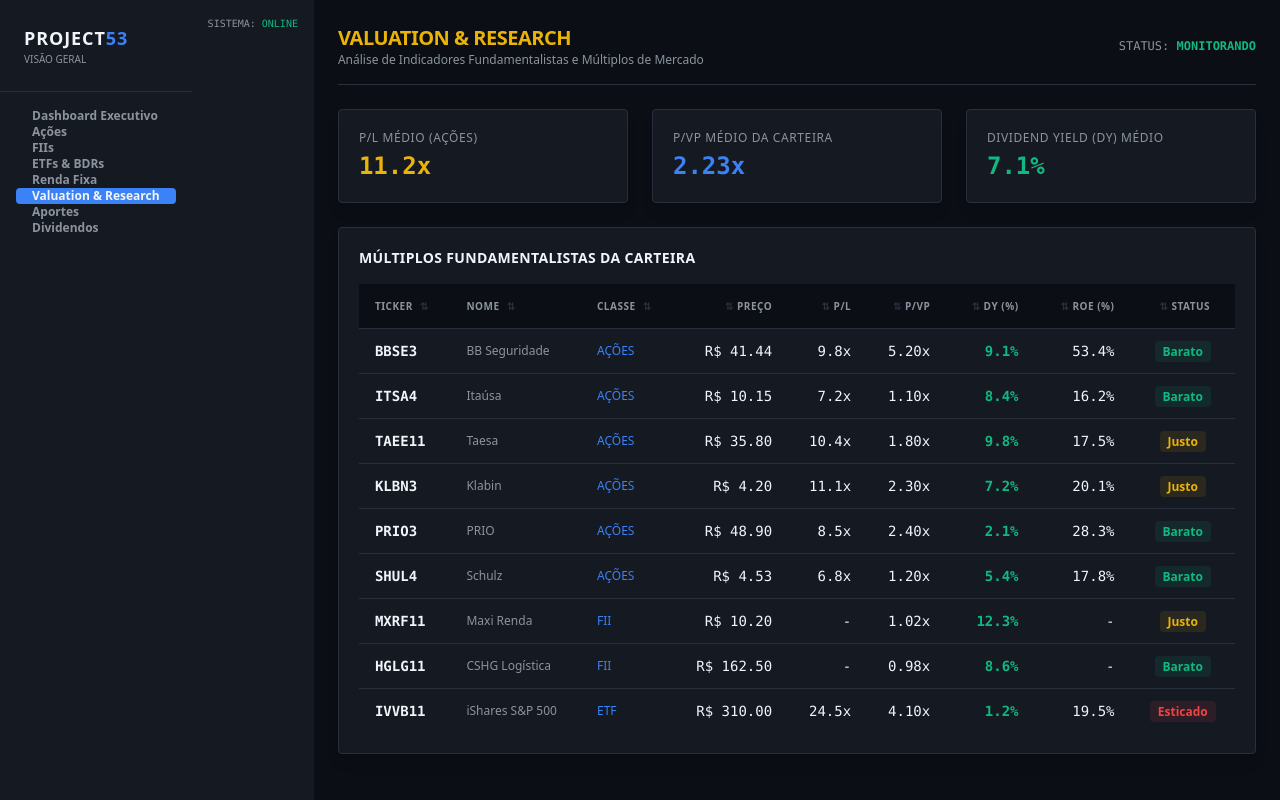
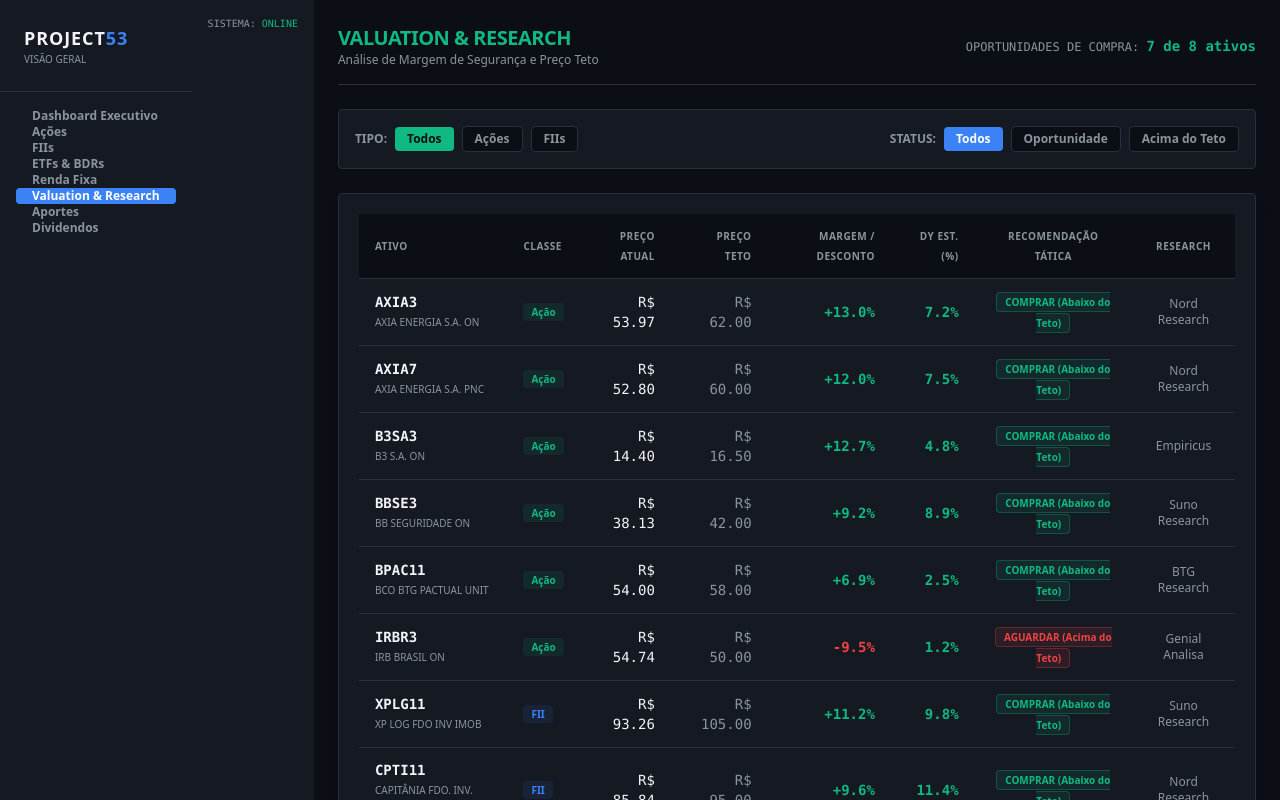
Before and after one commit to Andre-Marcelino-2026/aposentadoria53, a Next.js app: page /valuation in a window 1280 px wide. Built offline with nearby package versions, Linux system fonts and the light colour scheme.

Commit message:
Update page.tsx

```diff
--- a/app/valuation/page.tsx
+++ b/app/valuation/page.tsx
@@ -2,177 +2,190 @@
 
 import { useState, useMemo } from 'react';
 import { Sidebar } from '../../src/components/layout/Sidebar';
-
-const mockValuationData = [
-  { ticker: 'BBSE3', name: 'BB Seguridade', class: 'AÇÕES', price: 41.44, pl: 9.8, pvp: 5.2, dy: 9.1, roe: 53.4, margin: 82.1, status: 'Barato' },
-  { ticker: 'ITSA4', name: 'Itaúsa', class: 'AÇÕES', price: 10.15, pl: 7.2, pvp: 1.1, dy: 8.4, roe: 16.2, margin: 18.5, status: 'Barato' },
-  { ticker: 'TAEE11', name: 'Taesa', class: 'AÇÕES', price: 35.80, pl: 10.4, pvp: 1.8, dy: 9.8, roe: 17.5, margin: 44.2, status: 'Justo' },
-  { ticker: 'KLBN3', name: 'Klabin', class: 'AÇÕES', price: 4.20, pl: 11.1, pvp: 2.3, dy: 7.2, roe: 20.1, margin: 15.8, status: 'Justo' },
-  { ticker: 'PRIO3', name: 'PRIO', class: 'AÇÕES', price: 48.90, pl: 8.5, pvp: 2.4, dy: 2.1, roe: 28.3, margin: 41.0, status: 'Barato' },
-  { ticker: 'SHUL4', name: 'Schulz', class: 'AÇÕES', price: 4.53, pl: 6.8, pvp: 1.2, dy: 5.4, roe: 17.8, margin: 10.2, status: 'Barato' },
-  { ticker: 'MXRF11', name: 'Maxi Renda', class: 'FII', price: 10.20, pl: 0, pvp: 1.02, dy: 12.3, roe: 0, margin: 0, status: 'Justo' },
-  { ticker: 'HGLG11', name: 'CSHG Logística', class: 'FII', price: 162.50, pl: 0, pvp: 0.98, dy: 8.6, roe: 0, margin: 0, status: 'Barato' },
-  { ticker: 'IVVB11', name: 'iShares S&P 500', class: 'ETF', price: 310.00, pl: 24.5, pvp: 4.1, dy: 1.2, roe: 19.5, margin: 14.0, status: 'Esticado' },
-];
+import { portfolioAcoes, portfolioFIIs } from '../../src/data/portfolio';
 
 export default function ValuationPage() {
-  const [sortConfig, setSortConfig] = useState<{ key: string; direction: 'asc' | 'desc' } | null>(null);
+  const [tipoFiltro, setTipoFiltro] = useState<'Todos' | 'Ações' | 'FIIs'>('Todos');
+  const [statusFiltro, setStatusFiltro] = useState<'Todos' | 'Oportunidade' | 'Acima do Teto'>('Todos');
 
-  const avgPL = useMemo(() => {
-    const acoes = mockValuationData.filter((i) => i.pl > 0);
-    return acoes.reduce((acc, i) => acc + i.pl, 0) / acoes.length;
+  // Unifica a lista de Ações e FIIs em uma visão consolidada de Valuation
+  const todosAtivos = useMemo(() => {
+    const acoesMapped = portfolioAcoes.map((a) => ({
+      ticker: a.ticker,
+      nome: a.nome,
+      tipo: 'Ação' as const,
+      precoAtual: a.precoAtual,
+      precoTeto: a.precoTeto,
+      dy: a.dy,
+      research: a.research,
+      desconto: ((a.precoTeto - a.precoAtual) / a.precoTeto) * 100,
+    }));
+
+    const fiisMapped = portfolioFIIs.map((f) => ({
+      ticker: f.ticker,
+      nome: f.nome,
+      tipo: 'FII' as const,
+      precoAtual: f.precoAtual,
+      precoTeto: f.precoTeto,
+      dy: f.dyMensal * 12, // Anualizado para comparação
+      research: f.research,
+      desconto: ((f.precoTeto - f.precoAtual) / f.precoTeto) * 100,
+    }));
+
+    return [...acoesMapped, ...fiisMapped];
   }, []);
 
-  const avgPVP = useMemo(() => {
-    return mockValuationData.reduce((acc, i) => acc + i.pvp, 0) / mockValuationData.length;
-  }, []);
+  // Aplicação dos filtros dinâmicos
+  const ativosFiltrados = useMemo(() => {
+    return todosAtivos.filter((item) => {
+      const passaTipo = tipoFiltro === 'Todos' || (tipoFiltro === 'Ações' && item.tipo === 'Ação') || (tipoFiltro === 'FIIs' && item.tipo === 'FII');
+      const dentroDoTeto = item.precoAtual <= item.precoTeto;
+      const passaStatus =
+        statusFiltro === 'Todos' ||
+        (statusFiltro === 'Oportunidade' && dentroDoTeto) ||
+        (statusFiltro === 'Acima do Teto' && !dentroDoTeto);
 
-  const avgDY = useMemo(() => {
-    return mockValuationData.reduce((acc, i) => acc + i.dy, 0) / mockValuationData.length;
-  }, []);
+      return passaTipo && passaStatus;
+    });
+  }, [todosAtivos, tipoFiltro, statusFiltro]);
 
-  const handleSort = (key: string) => {
-    let direction: 'asc' | 'desc' = 'asc';
-    if (sortConfig && sortConfig.key === key && sortConfig.direction === 'asc') {
-      direction = 'desc';
-    }
-    setSortConfig({ key, direction });
-  };
-
-  const sortedData = useMemo(() => {
-    let items = [...mockValuationData];
-    if (sortConfig !== null) {
-      items.sort((a: any, b: any) => {
-        let aValue = a[sortConfig.key];
-        let bValue = b[sortConfig.key];
-
-        if (aValue < bValue) return sortConfig.direction === 'asc' ? -1 : 1;
-        if (aValue > bValue) return sortConfig.direction === 'asc' ? 1 : -1;
-        return 0;
-      });
-    }
-    return items;
-  }, [sortConfig]);
-
-  const SortIcon = ({ columnKey }: { columnKey: string }) => {
-    if (sortConfig?.key !== columnKey) return <span className="text-[#2A2F3D] ml-1">⇅</span>;
-    return sortConfig.direction === 'asc' ? (
-      <span className="text-[#EAB308] ml-1">▲</span>
-    ) : (
-      <span className="text-[#EAB308] ml-1">▼</span>
-    );
-  };
+  // Total de ativos em oportunidade (Abaixo do Teto)
+  const qtdOportunidades = useMemo(() => {
+    return todosAtivos.filter((a) => a.precoAtual <= a.precoTeto).length;
+  }, [todosAtivos]);
 
   return (
     <div className="flex h-screen bg-[#0B0E14] text-[#F1F5F9] overflow-hidden font-sans">
       <Sidebar />
 
       <main className="flex-1 overflow-y-auto p-6 space-y-6">
+        {/* Cabeçalho */}
         <div className="flex justify-between items-center border-b border-[#2A2F3D] pb-4">
           <div>
-            <h1 className="text-xl font-bold tracking-tight text-[#EAB308]">
+            <h1 className="text-xl font-bold tracking-tight text-[#10B981]">
               VALUATION & RESEARCH
             </h1>
             <p className="text-xs text-[#8B949E]">
-              Análise de Indicadores Fundamentalistas e Múltiplos de Mercado
+              Análise de Margem de Segurança e Preço Teto
             </p>
           </div>
-          <div className="text-right font-mono text-xs text-[#8B949E]">
-            <span>STATUS: </span>
-            <span className="text-[#10B981] font-bold">MONITORANDO</span>
+          <div className="text-right font-mono text-xs">
+            <span className="text-[#8B949E]">OPORTUNIDADES DE COMPRA: </span>
+            <span className="text-[#10B981] font-bold text-sm">
+              {qtdOportunidades} de {todosAtivos.length} ativos
+            </span>
           </div>
         </div>
 
-        <div className="grid grid-cols-1 md:grid-cols-3 gap-6">
-          <div className="bg-[#151922] border border-[#2A2F3D] rounded p-5 shadow-lg">
-            <p className="text-[#8B949E] text-xs mb-1 uppercase tracking-wider">
-              P/L Médio (Ações)
-            </p>
-            <p className="text-[#EAB308] text-2xl font-bold font-mono">
-              {avgPL.toFixed(1)}x
-            </p>
+        {/* Bar de Filtros */}
+        <div className="flex flex-wrap justify-between items-center gap-4 bg-[#151922] p-4 rounded border border-[#2A2F3D]">
+          {/* Filtro por Tipo */}
+          <div className="flex items-center space-x-2">
+            <span className="text-xs text-[#8B949E] uppercase font-bold">Tipo:</span>
+            {(['Todos', 'Ações', 'FIIs'] as const).map((tipo) => (
+              <button
+                key={tipo}
+                onClick={() => setTipoFiltro(tipo)}
+                className={`px-3 py-1 rounded text-xs font-semibold transition-colors ${
+                  tipoFiltro === tipo
+                    ? 'bg-[#10B981] text-[#0B0E14]'
+                    : 'bg-[#0B0E14] text-[#8B949E] border border-[#2A2F3D] hover:text-[#F1F5F9]'
+                }`}
+              >
+                {tipo}
+              </button>
+            ))}
           </div>
-          <div className="bg-[#151922] border border-[#2A2F3D] rounded p-5 shadow-lg">
-            <p className="text-[#8B949E] text-xs mb-1 uppercase tracking-wider">
-              P/VP Médio da Carteira
-            </p>
-            <p className="text-[#3B82F6] text-2xl font-bold font-mono">
-              {avgPVP.toFixed(2)}x
-            </p>
-          </div>
-          <div className="bg-[#151922] border border-[#2A2F3D] rounded p-5 shadow-lg">
-            <p className="text-[#8B949E] text-xs mb-1 uppercase tracking-wider">
-              Dividend Yield (DY) Médio
-            </p>
-            <p className="text-[#10B981] text-2xl font-bold font-mono">
-              {avgDY.toFixed(1)}%
-            </p>
+
+          {/* Filtro por Status */}
+          <div className="flex items-center space-x-2">
+            <span className="text-xs text-[#8B949E] uppercase font-bold">Status:</span>
+            {(['Todos', 'Oportunidade', 'Acima do Teto'] as const).map((st) => (
+              <button
+                key={st}
+                onClick={() => setStatusFiltro(st)}
+                className={`px-3 py-1 rounded text-xs font-semibold transition-colors ${
+                  statusFiltro === st
+                    ? 'bg-[#3B82F6] text-[#FFFFFF]'
+                    : 'bg-[#0B0E14] text-[#8B949E] border border-[#2A2F3D] hover:text-[#F1F5F9]'
+                }`}
+              >
+                {st}
+              </button>
+            ))}
           </div>
         </div>
 
+        {/* Tabela Principal de Valuation */}
         <div className="bg-[#151922] border border-[#2A2F3D] rounded p-5 shadow-lg">
-          <h2 className="text-[#F1F5F9] font-bold text-sm tracking-wide mb-4">
-            MÚLTIPLOS FUNDAMENTALISTAS DA CARTEIRA
-          </h2>
           <div className="overflow-x-auto">
             <table className="w-full text-left text-sm">
-              <thead className="text-[10px] text-[#8B949E] uppercase tracking-wider border-b border-[#2A2F3D] bg-[#0B0E14] select-none">
+              <thead className="text-[10px] text-[#8B949E] uppercase tracking-wider border-b border-[#2A2F3D] bg-[#0B0E14]">
                 <tr>
-                  <th className="px-4 py-3 cursor-pointer hover:bg-[#1A1F2B]" onClick={() => handleSort('ticker')}>
-                    Ticker <SortIcon columnKey="ticker" />
-                  </th>
-                  <th className="px-4 py-3 cursor-pointer hover:bg-[#1A1F2B]" onClick={() => handleSort('name')}>
-                    Nome <SortIcon columnKey="name" />
-                  </th>
-                  <th className="px-4 py-3 cursor-pointer hover:bg-[#1A1F2B]" onClick={() => handleSort('class')}>
-                    Classe <SortIcon columnKey="class" />
-                  </th>
-                  <th className="px-4 py-3 text-right cursor-pointer hover:bg-[#1A1F2B]" onClick={() => handleSort('price')}>
-                    <SortIcon columnKey="price" /> Preço
-                  </th>
-                  <th className="px-4 py-3 text-right cursor-pointer hover:bg-[#1A1F2B]" onClick={() => handleSort('pl')}>
-                    <SortIcon columnKey="pl" /> P/L
-                  </th>
-                  <th className="px-4 py-3 text-right cursor-pointer hover:bg-[#1A1F2B]" onClick={() => handleSort('pvp')}>
-                    <SortIcon columnKey="pvp" /> P/VP
-                  </th>
-                  <th className="px-4 py-3 text-right cursor-pointer hover:bg-[#1A1F2B]" onClick={() => handleSort('dy')}>
-                    <SortIcon columnKey="dy" /> DY (%)
-                  </th>
-                  <th className="px-4 py-3 text-right cursor-pointer hover:bg-[#1A1F2B]" onClick={() => handleSort('roe')}>
-                    <SortIcon columnKey="roe" /> ROE (%)
-                  </th>
-                  <th className="px-4 py-3 text-center cursor-pointer hover:bg-[#1A1F2B]" onClick={() => handleSort('status')}>
-                    <SortIcon columnKey="status" /> Status
-                  </th>
+                  <th className="px-4 py-3">Ativo</th>
+                  <th className="px-4 py-3">Classe</th>
+                  <th className="px-4 py-3 text-right">Preço Atual</th>
+                  <th className="px-4 py-3 text-right">Preço Teto</th>
+                  <th className="px-4 py-3 text-right">Margem / Desconto</th>
+                  <th className="px-4 py-3 text-right">DY Est. (%)</th>
+                  <th className="px-4 py-3 text-center">Recomendação Tática</th>
+                  <th className="px-4 py-3 text-center">Research</th>
                 </tr>
               </thead>
               <tbody className="divide-y divide-[#2A2F3D] font-mono">
-                {sortedData.map((item, idx) => (
-                  <tr key={idx} className="hover:bg-[#1A1F2B] transition-colors">
-                    <td className="px-4 py-3 font-bold text-[#F1F5F9]">{item.ticker}</td>
-                    <td className="px-4 py-3 text-[#8B949E] font-sans text-xs">{item.name}</td>
-                    <td className="px-4 py-3 text-xs text-[#3B82F6] font-sans">{item.class}</td>
-                    <td className="px-4 py-3 text-right text-[#F1F5F9]">R$ {item.price.toFixed(2)}</td>
-                    <td className="px-4 py-3 text-right text-[#F1F5F9]">{item.pl > 0 ? `${item.pl}x` : '-'}</td>
-                    <td className="px-4 py-3 text-right text-[#F1F5F9]">{item.pvp.toFixed(2)}x</td>
-                    <td className="px-4 py-3 text-right text-[#10B981] font-bold">{item.dy.toFixed(1)}%</td>
-                    <td className="px-4 py-3 text-right text-[#F1F5F9]">{item.roe > 0 ? `${item.roe}%` : '-'}</td>
-                    <td className="px-4 py-3 text-center">
-                      <span
-                        className={`px-2 py-0.5 rounded text-xs font-bold font-sans ${
-                          item.status === 'Barato'
-                            ? 'bg-[#10B981]/10 text-[#10B981]'
-                            : item.status === 'Justo'
-                            ? 'bg-[#EAB308]/10 text-[#EAB308]'
-                            : 'bg-[#EF4444]/10 text-[#EF4444]'
+                {ativosFiltrados.map((item) => {
+                  const dentroDoTeto = item.precoAtual <= item.precoTeto;
+
+                  return (
+                    <tr key={item.ticker} className="hover:bg-[#1A1F2B] transition-colors">
+                      <td className="px-4 py-3">
+                        <div className="font-bold text-[#F1F5F9]">{item.ticker}</div>
+                        <div className="text-[10px] text-[#8B949E] font-sans">{item.nome}</div>
+                      </td>
+                      <td className="px-4 py-3 text-xs font-sans">
+                        <span
+                          className={`px-2 py-0.5 rounded text-[10px] font-bold ${
+                            item.tipo === 'Ação'
+                              ? 'bg-[#10B981]/10 text-[#10B981]'
+                              : 'bg-[#3B82F6]/10 text-[#3B82F6]'
+                          }`}
+                        >
+                          {item.tipo}
+                        </span>
+                      </td>
+                      <td className="px-4 py-3 text-right text-[#F1F5F9]">
+                        R$ {item.precoAtual.toFixed(2)}
+                      </td>
+                      <td className="px-4 py-3 text-right text-[#8B949E]">
+                        R$ {item.precoTeto.toFixed(2)}
+                      </td>
+                      <td
+                        className={`px-4 py-3 text-right font-bold ${
+                          item.desconto >= 0 ? 'text-[#10B981]' : 'text-[#EF4444]'
                         }`}
                       >
-                        {item.status}
-                      </span>
-                    </td>
-                  </tr>
-                ))}
+                        {item.desconto >= 0 ? `+${item.desconto.toFixed(1)}%` : `${item.desconto.toFixed(1)}%`}
+                      </td>
+                      <td className="px-4 py-3 text-right text-[#10B981] font-bold">
+                        {item.dy.toFixed(1)}%
+                      </td>
+                      <td className="px-4 py-3 text-center">
+                        <span
+                          className={`px-2 py-0.5 rounded text-[10px] font-bold font-sans ${
+                            dentroDoTeto
+                              ? 'bg-[#10B981]/10 text-[#10B981] border border-[#10B981]/30'
+                              : 'bg-[#EF4444]/10 text-[#EF4444] border border-[#EF4444]/30'
+                          }`}
+                        >
+                          {dentroDoTeto ? 'COMPRAR (Abaixo do Teto)' : 'AGUARDAR (Acima do Teto)'}
+                        </span>
+                      </td>
+                      <td className="px-4 py-3 text-center text-xs font-sans text-[#8B949E]">
+                        {item.research}
+                      </td>
+                    </tr>
+                  );
+                })}
               </tbody>
             </table>
           </div>
```
